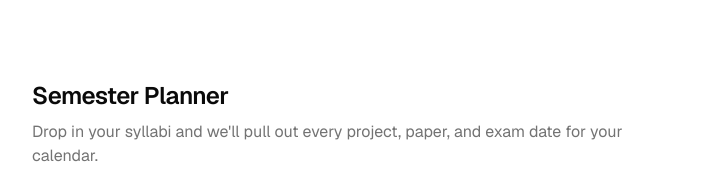
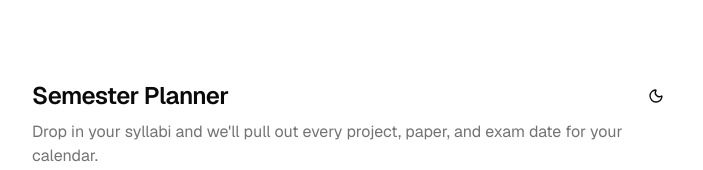
Before and after one commit to emiyo465/due-north, a Next.js app: page / in a window 1280 px wide. Shown: the top 170 px of the page, without its empty margins (288-991 px from the left). Built offline with nearby package versions, Linux system fonts and the light colour scheme.

Commit message:
feat: add dark mode toggle

```diff
--- a/src/app/layout.tsx
+++ b/src/app/layout.tsx
@@ -1,6 +1,7 @@
 import type { Metadata } from "next";
 import { Geist, Geist_Mono } from "next/font/google";
 import { PlannerProvider } from "@/lib/planner-store";
+import { THEME_KEY } from "@/lib/theme";
 import "./globals.css";
 
 const geistSans = Geist({
@@ -18,12 +19,21 @@ export const metadata: Metadata = {
   description: "Extract deadlines from syllabus PDFs and export them to your calendar.",
 };
 
+// Runs before the page paints, so a dark theme doesn't flash light first. A
+// choice made with the toggle wins; otherwise the system setting decides.
+const themeScript = `try{var t=localStorage.getItem(${JSON.stringify(THEME_KEY)});if(t==="dark"||(t!=="light"&&matchMedia("(prefers-color-scheme: dark)").matches))document.documentElement.classList.add("dark")}catch(e){}`;
+
 export default function RootLayout({ children }: LayoutProps<"/">) {
   return (
+    // The theme script adds the dark class before React hydrates.
     <html
       lang="en"
       className={`${geistSans.variable} ${geistMono.variable} h-full antialiased`}
+      suppressHydrationWarning
     >
+      <head>
+        <script dangerouslySetInnerHTML={{ __html: themeScript }} />
+      </head>
       <body className="min-h-full flex flex-col">
         <PlannerProvider>{children}</PlannerProvider>
       </body>
--- /dev/null
+++ b/src/components/theme-toggle.tsx
@@ -0,0 +1,31 @@
+"use client"
+
+import { Moon, Sun } from "lucide-react"
+import { Button } from "@/components/ui/button"
+import { THEME_KEY } from "@/lib/theme"
+
+/** Switches between light and dark. The app follows the system setting until it's used. */
+export function ThemeToggle({ className }: { className?: string }) {
+  function toggle() {
+    const dark = document.documentElement.classList.toggle("dark")
+    try {
+      localStorage.setItem(THEME_KEY, dark ? "dark" : "light")
+    } catch {
+      // Private browsing can block storage; the switch still works for this visit.
+    }
+  }
+
+  return (
+    <Button
+      variant="ghost"
+      size="icon"
+      className={className}
+      aria-label="Toggle dark mode"
+      onClick={toggle}
+    >
+      {/* CSS picks the icon, so the server render can't mismatch the theme. */}
+      <Moon className="dark:hidden" aria-hidden />
+      <Sun className="hidden dark:block" aria-hidden />
+    </Button>
+  )
+}
--- a/src/components/upload-screen.tsx
+++ b/src/components/upload-screen.tsx
@@ -8,6 +8,7 @@ import { Button } from "@/components/ui/button"
 import { Input } from "@/components/ui/input"
 import { Label } from "@/components/ui/label"
 import { Progress, ProgressLabel, ProgressValue } from "@/components/ui/progress"
+import { ThemeToggle } from "@/components/theme-toggle"
 import { usePlanner } from "@/lib/planner-store"
 import type { SyllabusFile } from "@/lib/types"
 import { cn } from "@/lib/utils"
@@ -93,7 +94,10 @@ export function UploadScreen() {
   return (
     <main className="mx-auto flex w-full max-w-2xl flex-1 flex-col gap-8 px-4 py-12 sm:py-20">
       <header className="flex flex-col gap-2">
-        <h1 className="text-2xl font-semibold tracking-tight">Semester Planner</h1>
+        <div className="flex items-center justify-between gap-2">
+          <h1 className="text-2xl font-semibold tracking-tight">Semester Planner</h1>
+          <ThemeToggle />
+        </div>
         <p className="text-muted-foreground">
           Drop in your syllabi and we&apos;ll pull out every project, paper, and exam date for your
           calendar.
--- /dev/null
+++ b/src/lib/theme.ts
@@ -0,0 +1,2 @@
+/** Where the theme toggle remembers the user's choice; read by the script in layout.tsx. */
+export const THEME_KEY = "theme"
```
